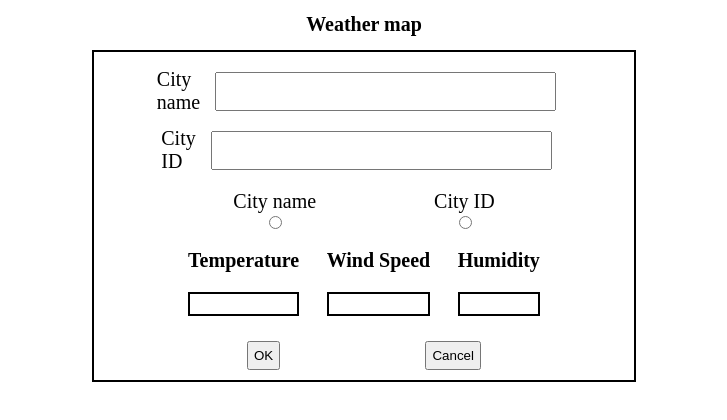
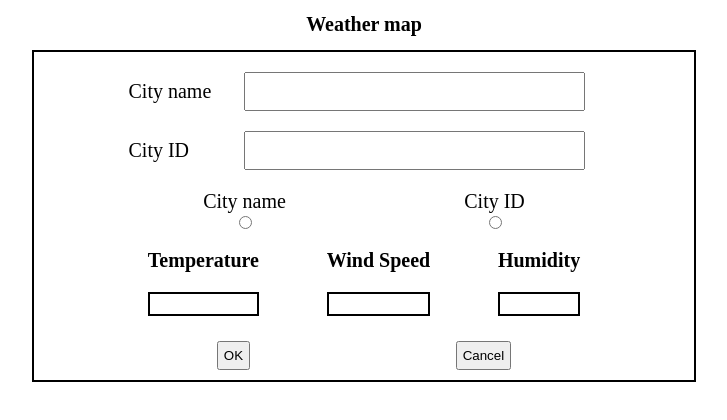
Before and after one commit to Oleg301-bit/Weather, a plain HTML site: page index.html in a window 1280 px wide. Shown: the whole page, without its empty margins (276-1003 px from the left). Drawn offline with Linux system fonts and the light colour scheme.

Commit message:
Update css code

```diff
--- a/assets/css/style.css
+++ b/assets/css/style.css
@@ -1,10 +1,10 @@
 .form {
   margin: 0 auto;
   border: 2px solid black;
-  width: 30%;
+  max-width: 500px;
+  width: 90%;
   padding: 10px 80px;
 }
-
 
 .title,
 .set-title {
@@ -13,12 +13,12 @@
   font-weight: bold;
 }
 
-
 .container,
 .button-container {
   display: flex;
   justify-content: center;
   align-items: center;
+  flex-wrap: wrap;
 }
 
 .input-field {
@@ -32,8 +32,8 @@
 .button-container {
   display: flex;
   justify-content: space-around;
+  flex-wrap: wrap;
 }
-
 
 .radio-container {
   display: flex;
@@ -50,12 +50,10 @@
   width: 100px;
 }
 
-
 .set-input {
   padding: 10px 80px;
   margin: 10px 15px;
 }
-
 
 .output-container {
   display: flex;
@@ -67,7 +65,6 @@
   padding: 10px 15px;
 }
 
-
 .set-button {
   padding: 5px;
   margin-top: 25px;
```
